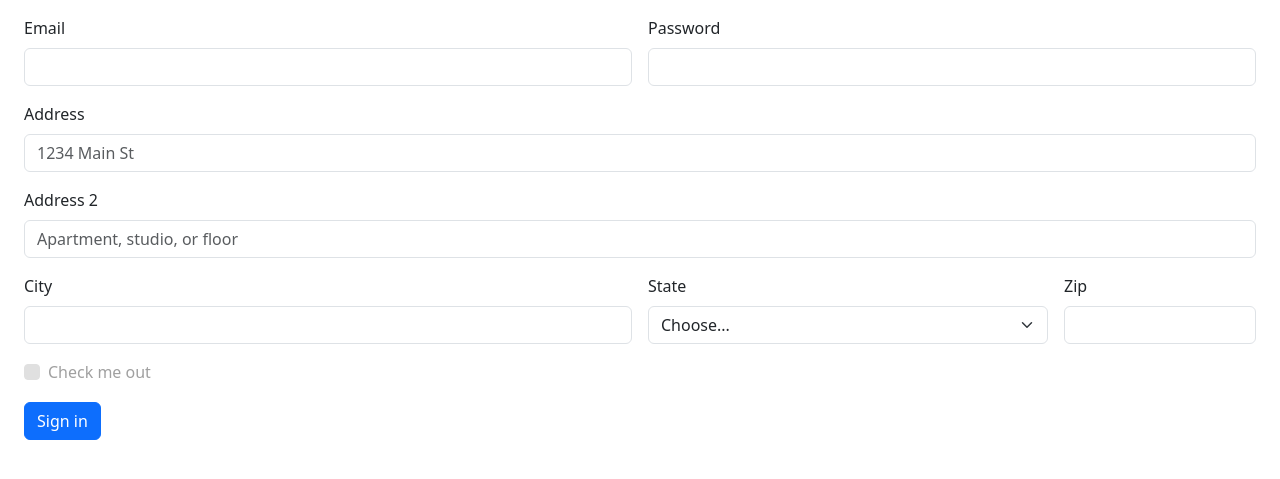
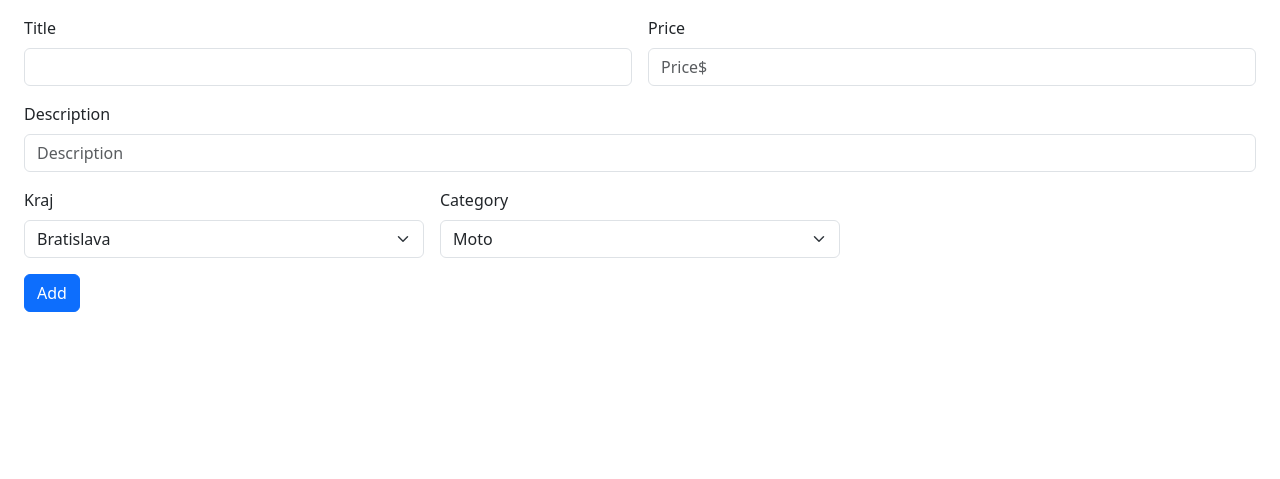
Before and after one commit to ApetitoNatierka/Semestralna_praca_VAII, a Laravel app: page /new_product in a window 1280 px wide. Shown: the part 56-535 px from the top of the page. Run offline with Laravel 10, Linux system fonts and the light colour scheme; some libraries are stand-ins or nearby versions.

Commit message:
pridanie funkcie formuláru

```diff
--- a/app/Http/Controllers/ProductController.php
+++ b/app/Http/Controllers/ProductController.php
@@ -35,4 +35,17 @@ class ProductController extends Controller
     public function get_new_product() {
         return view('new_product');
     }
+
+    public function new_product(Request $request) {
+
+        $incoming_fields_ = $request->validate([
+            'title' => ['required', 'min:3', 'max:30'],
+            'price' => ['required'],
+            'description' => ['required', 'min:1', 'max:1000'],
+            'kraj' => ['required'],
+            'category' => ['required'],
+        ]);
+
+        return redirect('/');
+    }
 }
--- a/resources/views/new_product.blade.php
+++ b/resources/views/new_product.blade.php
@@ -2,48 +2,39 @@
 @section('content')
     <link rel="stylesheet" href="{{ asset('css/styles_new_product.css') }}">
     <div class="container-fluid p-4 mt-5">
-    <form class="row g-3">
+
+    <form class="row g-3" action="/new_product" method="POST">
+        @csrf
     <div class="col-md-6">
-        <label for="inputEmail4" class="form-label">Email</label>
-        <input type="email" class="form-control" id="inputEmail4">
+        <label for="title" class="form-label">Title</label>
+        <input type="text" class="form-control" id="title" name="title">
     </div>
     <div class="col-md-6">
-        <label for="inputPassword4" class="form-label">Password</label>
-        <input type="password" class="form-control" id="inputPassword4">
+        <label for="price" class="form-label">Price</label>
+        <input type="text" class="form-control" id="price" name="price" placeholder="Price$">
     </div>
     <div class="col-12">
-        <label for="inputAddress" class="form-label">Address</label>
-        <input type="text" class="form-control" id="inputAddress" placeholder="1234 Main St">
+        <label for="description" class="form-label">Description</label>
+        <input type="text" class="form-control" id="description" placeholder="Description" name="description">
+    </div>
+        <div class="col-md-4">
+            <label for="kraj" class="form-label">Kraj</label>
+            <select id="kraj" class="form-select" name="kraj">
+                <option selected>Bratislava</option>
+                <option>Žilina</option>
+                <option>Trnava</option>
+            </select>
+        </div>
+    <div class="col-md-4">
+        <label for="category" class="form-label">Category</label>
+        <select id="category" class="form-select" name="category">
+            <option selected>Moto</option>
+            <option>Animal</option>
+            <option>Sport</option>
+        </select>
     </div>
     <div class="col-12">
-        <label for="inputAddress2" class="form-label">Address 2</label>
-        <input type="text" class="form-control" id="inputAddress2" placeholder="Apartment, studio, or floor">
-    </div>
-    <div class="col-md-6">
-        <label for="inputCity" class="form-label">City</label>
-        <input type="text" class="form-control" id="inputCity">
-    </div>
-    <div class="col-md-4">
-        <label for="inputState" class="form-label">State</label>
-        <select id="inputState" class="form-select">
-            <option selected>Choose...</option>
-            <option>...</option>
-        </select>
-    </div>
-    <div class="col-md-2">
-        <label for="inputZip" class="form-label">Zip</label>
-        <input type="text" class="form-control" id="inputZip">
-    </div>
-    <div class="col-12">
-        <div class="form-check">
-            <input class="form-check-input" type="checkbox" id="gridCheck">
-            <label class="form-check-label" for="gridCheck">
-                Check me out
-            </label>
-        </div>
-    </div>
-    <div class="col-12">
-        <button type="submit" class="btn btn-primary">Sign in</button>
+        <button type="submit" class="btn btn-primary">Add</button>
     </div>
 </form>
     </div>
--- a/routes/web.php
+++ b/routes/web.php
@@ -33,3 +33,5 @@ Route::get('/product', [ProductController::class, 'get_product']);
 Route::get('/products', [ProductController::class, 'get_products']);
 
 Route::get('/new_product', [ProductController::class, 'get_new_product']);
+
+Route::post('/new_product', [ProductController::class, 'new_product']);
```
